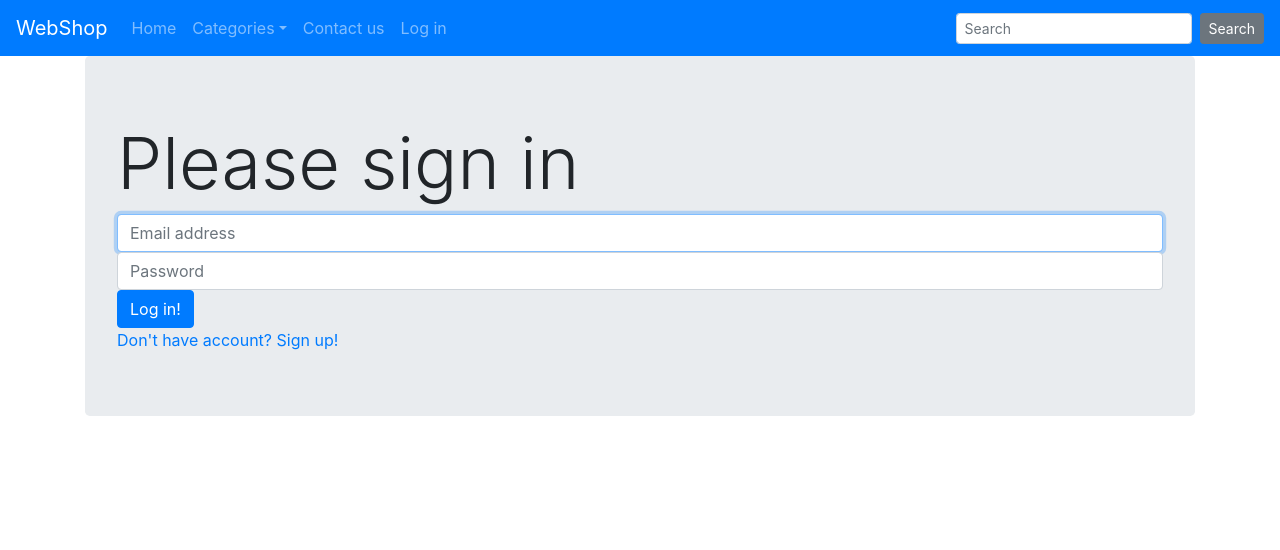
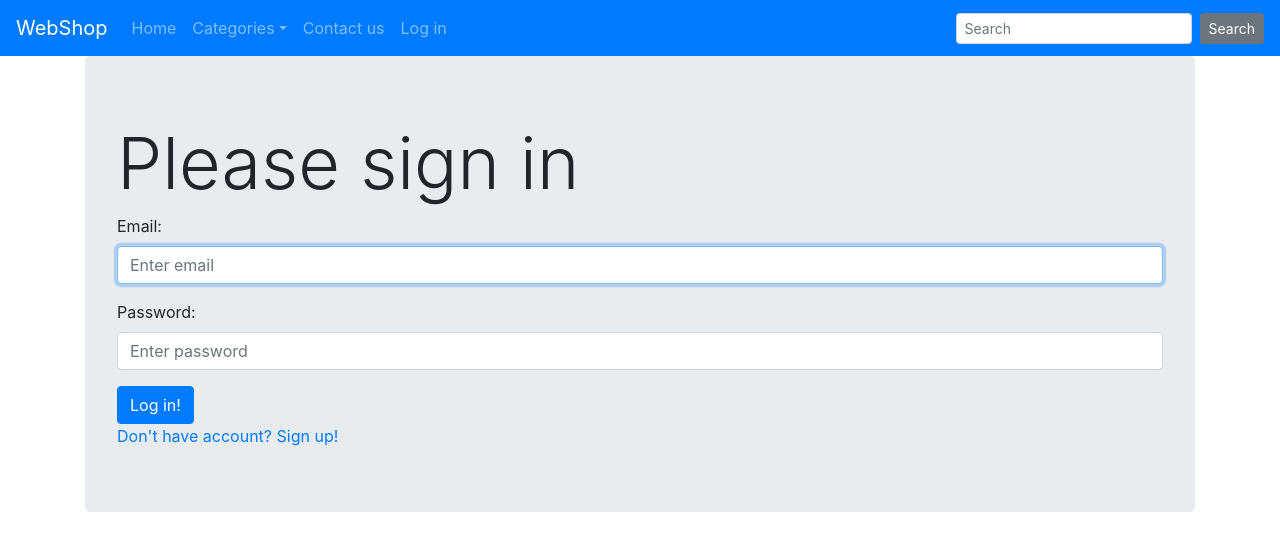
Before and after one commit to Tahimari/Microservices-WebShop, a Vue app in the folder front-service-vue/: page /login in a window 1280 px wide. Shown: the top 550 px of the page. Built offline with nearby package versions, Linux system fonts and the light colour scheme; what vue-resource would draw is missing.

Commit message:
Poprawa wyglądu strony logowania

```diff
--- a/front-service-vue/src/views/security/Login.vue
+++ b/front-service-vue/src/views/security/Login.vue
@@ -2,20 +2,21 @@
     <div class="container">
         <b-jumbotron header="Please sign in">
             <Alert v-if="alert" v-bind:message="alert"/>
-            <form v-on:submit="login" class="form-signin" method="post">
-                <label for="inputEmail" class="sr-only">Email address</label>
-                <input type="email" value="" name="email" id="inputEmail" class="form-control"
-                       placeholder="Email address" required autofocus v-model="pass.email">
-                <label for="inputPassword" class="sr-only">Password</label>
-                <input type="password" name="password" id="inputPassword" class="form-control"
-                       placeholder="Password" v-model="pass.password">
-    <!--            <div class="checkbox mb-3">-->
-    <!--                <label>-->
-    <!--                    <input type="checkbox" name="_remember_me"> Remember me-->
-    <!--                </label>-->
-    <!--            </div>-->
-                <button type="submit" class="btn btn-primary">Log in!</button>
-             </form>
+            <!-- Login form -->
+            <b-form @submit="login" class="w-100" method="post">
+                <!-- Email -->
+				<b-form-group id="form-email-group" label="Email:" label-for="form-email-input">
+					<b-form-input id="form-email-input" type="email" v-model="pass.email" required autofocus placeholder="Enter email">
+					</b-form-input>
+				</b-form-group>
+                <!-- Password -->
+				<b-form-group id="form-password-group" label="Password:" label-for="form-password-input">
+					<b-form-input id="form-password-input" type="password" v-model="pass.password" required placeholder="Enter password">
+					</b-form-input>
+				</b-form-group>
+                <!-- Submit button -->
+				<b-button type="submit" variant="primary">Log in!</b-button>
+            </b-form>
             <router-link to="/register">Don't have account? Sign up!</router-link>
         </b-jumbotron>
     </div>
```
